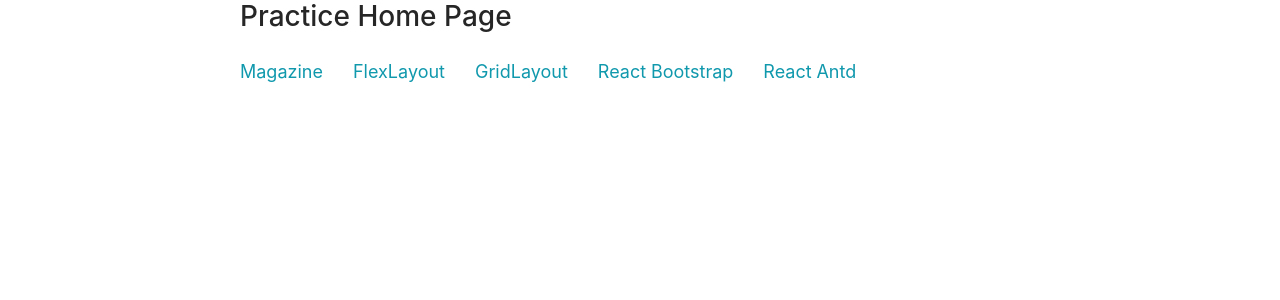
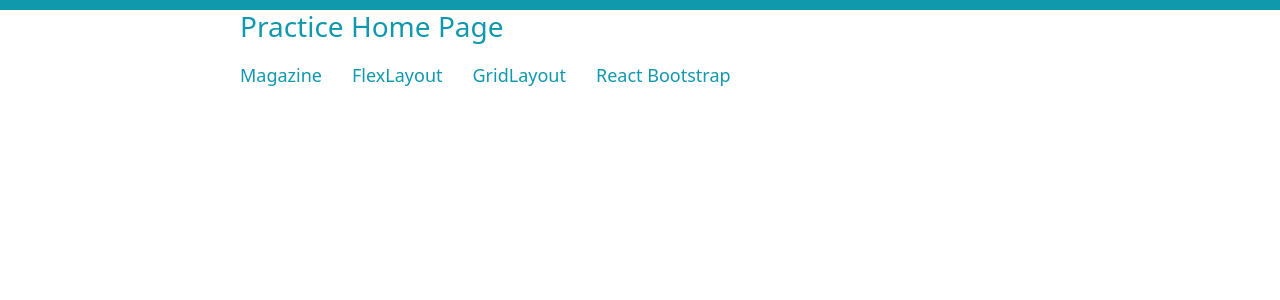
Before and after one commit to chliyang/my-app, a React (Create React App) app: page / in a window 1280 px wide. Shown: the top 300 px of the page. Built offline with nearby package versions, Linux system fonts and the light colour scheme.

Commit message:
remove antd

```diff
--- a/src/App.js
+++ b/src/App.js
@@ -5,7 +5,6 @@
 import FlexLayout from "./components/flex-layout/FlexLayout";
 import GridLayout from "./components/grid-layout/GridLayout";
 import ReactBootstrap from "./components/react-bootstrap/ReactBootstrap";
-import ReactAntd from "./components/react-antd/ReactAntd";
 
 function App() {
   return (
@@ -16,7 +15,6 @@
         <Route path="flex-layout" element={<FlexLayout />} />
         <Route path="grid-layout" element={<GridLayout />} />
         <Route path="react-bootstrap" element={<ReactBootstrap />} />
-        <Route path="react-antd" element={<ReactAntd />} />
       </Routes>
     </div>
   );
--- a/src/components/HomePage.js
+++ b/src/components/HomePage.js
@@ -11,7 +11,6 @@
         <Link to="/flex-layout">FlexLayout</Link>
         <Link to="/grid-layout">GridLayout</Link>
         <Link to="/react-bootstrap">React Bootstrap</Link>
-        <Link to="/react-antd">React Antd</Link>
       </nav>
       <></>
     </div>
```
